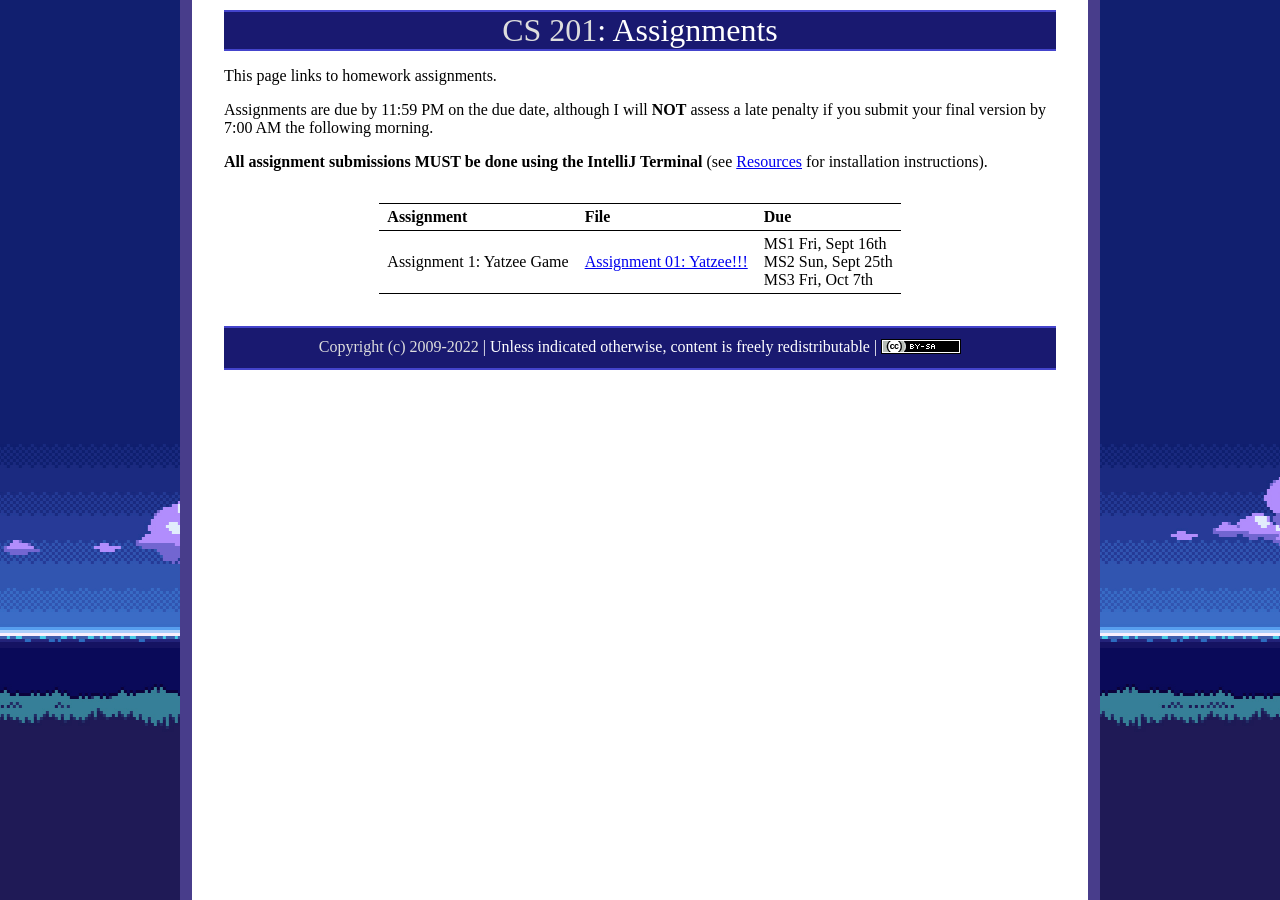
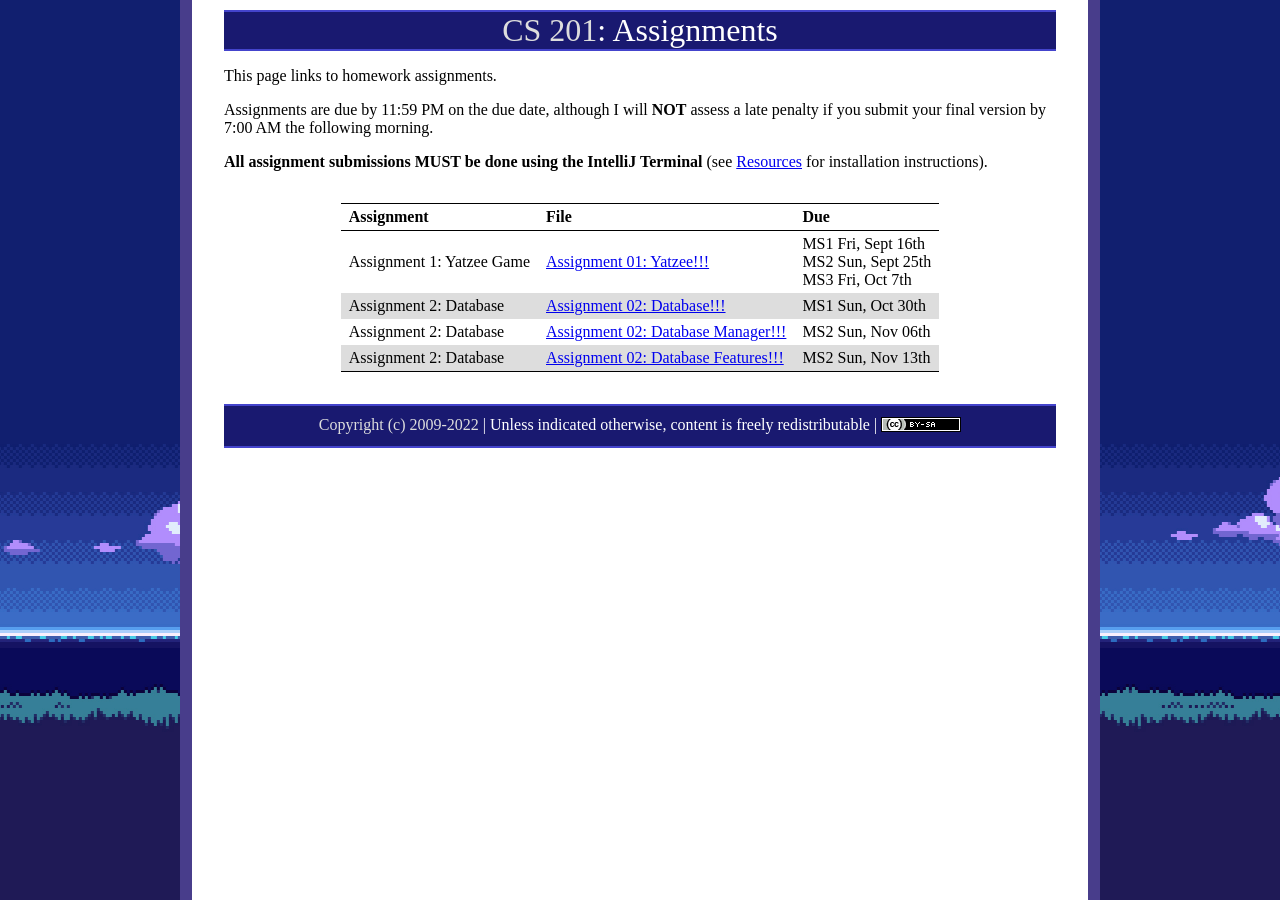
Before and after one commit to ycpcs/cs201-fall2022, a Jekyll site: the page built from assign/index.md, in a window 1280 px wide. Built offline with Jekyll 4.4.1, drawn with Linux system fonts in a browser that asks for light colours.

Commit message:
added assignment 2 MS1, MS2, MS3

```diff
--- a/assign/index.md
+++ b/assign/index.md
@@ -13,6 +13,9 @@ Assignments are due by 11:59 PM on the due date, although I will **NOT** assess
 > Assignment | File | Due
 > ---------- | ---- | ---
 > Assignment 1: Yatzee Game |[Assignment 01: Yatzee!!!](Assignment_01_Yatzee.pdf) |MS1 Fri, Sept 16th<br>MS2 Sun, Sept 25th<br>MS3 Fri, Oct 7th
+> Assignment 2: Database |[Assignment 02: Database!!!](Assignment_2_milestone_1-Database.pdf) |MS1 Sun, Oct 30th<br>
+> Assignment 2: Database |[Assignment 02: Database Manager!!!](Assignment_2_milestone_2-Database_Manager.pdf) |MS2 Sun, Nov 06th<br>
+> Assignment 2: Database |[Assignment 02: Database Features!!!](Assignment_2_milestone_3-Database_Features.pdf) |MS2 Sun, Nov 13th<br>
 
 
 <!--
```
Also changed, not shown: 3 other files.
